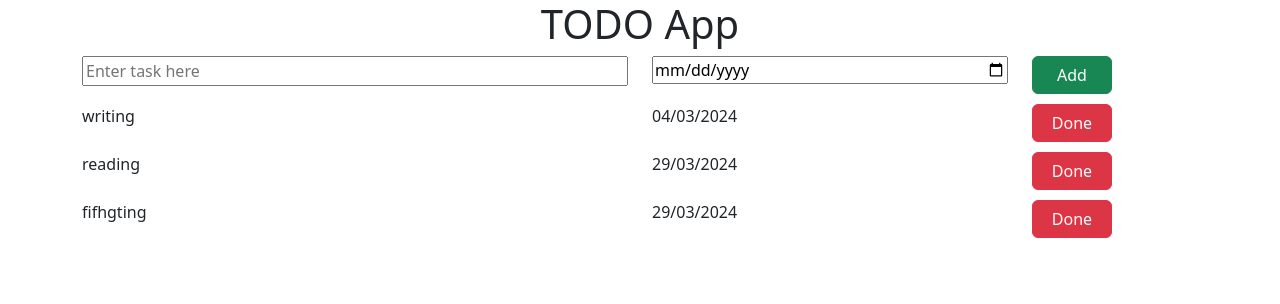
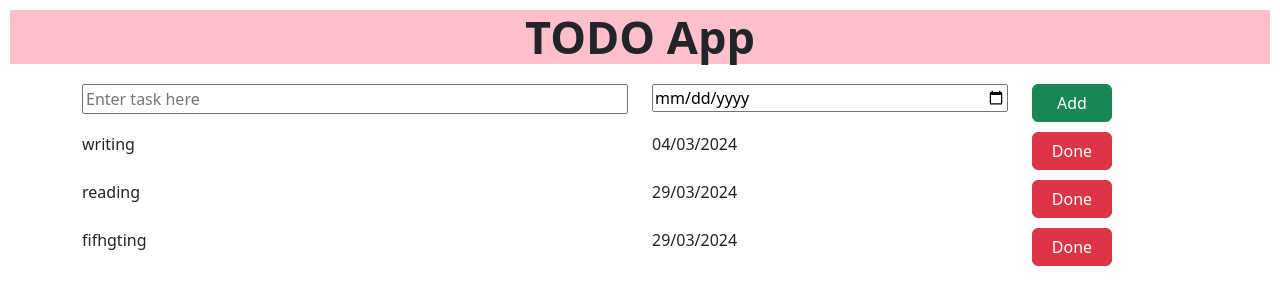
Before and after one commit to rajveer3x/todo-app-ui, a React (Vite) app: page / in a window 1280 px wide. Shown: the top 304 px of the page. Built offline with nearby package versions, Linux system fonts and the light colour scheme.

Commit message:
added css module

```diff
--- a/src/App.css
+++ b/src/App.css
@@ -1,9 +1,4 @@
-h1{
-  font-weight: 700;
-  font-size: 45px;
-  margin: 10px;
-  margin-bottom: 20px;
-}
+
 
 input{
   width: 100%;
--- a/src/components/AppName.jsx
+++ b/src/components/AppName.jsx
@@ -1,5 +1,7 @@
+import styles from "./AppName.module.css"
+
 function AppName(){
-  return <h1>TODO App</h1>
+  return <h1 className={styles.todoHeading}>TODO App</h1>
 
 }
 
--- /dev/null
+++ b/src/components/AppName.module.css
@@ -0,0 +1,7 @@
+.todoHeading{
+  font-weight: 700;
+  font-size: 45px;
+  margin: 10px;
+  margin-bottom: 20px;
+  background: pink;
+}
```
